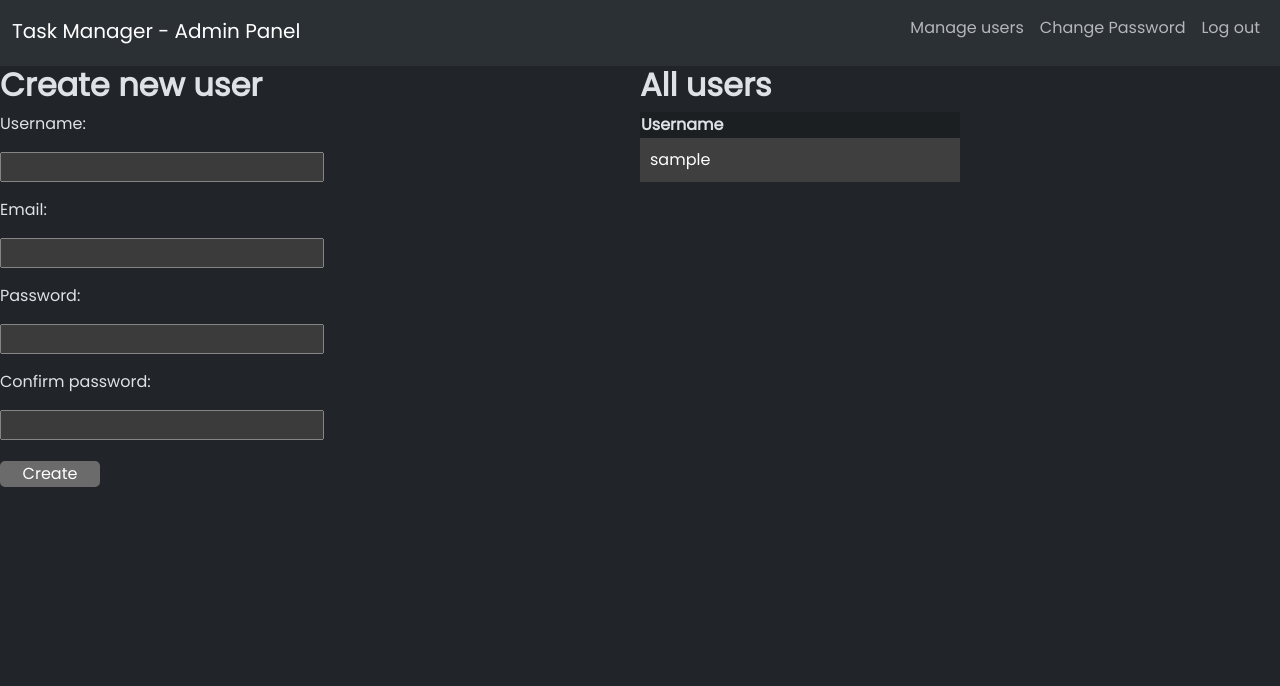
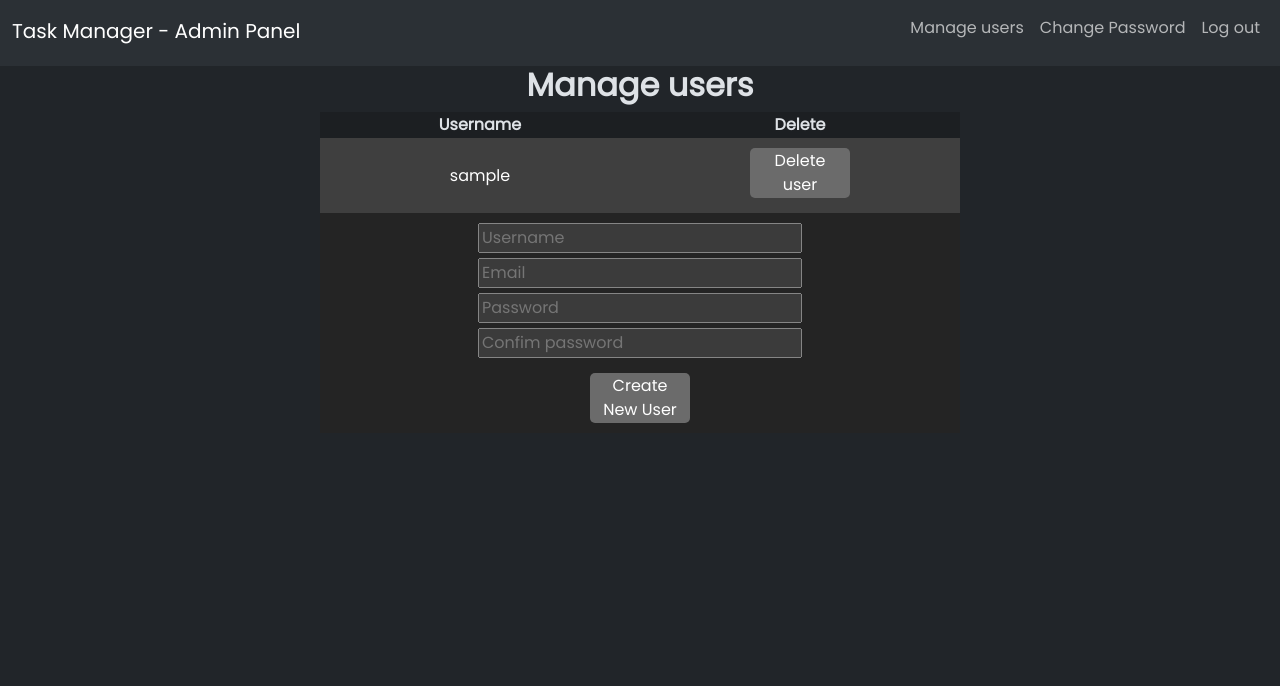
Before and after one commit to bartoszb0/cs50w-final-project, a Django app: page /new_user in a window 1280 px wide. Shown: the top 686 px of the page. After the commit the page ends 423 px from the top, so only its background shows below. Run offline with Django 5.2, Linux system fonts and the light colour scheme; a user stored in the database is signed in; tables that the repository leaves empty hold one stand-in row (values such as "Sample post").

Commit message:
Added password change

```diff
--- a/tasks/static/tasks/script.js
+++ b/tasks/static/tasks/script.js
@@ -95,25 +95,50 @@ document.addEventListener('DOMContentLoaded', function() {
     });
 
 
-    // Show unfinished tasks for different users on new_user
-    if (window.location.pathname === '/new_user') {
-        window.addEventListener('load', function() {
-            fetchTasks(document.querySelector('.user').getAttribute('content'));
+    //Open and close modal for deleting user
+    document.querySelectorAll('.delete_but').forEach(function(element) {
+        element.addEventListener('click', function() {
+            this.parentElement.querySelector('.myModal-container').classList.add('show');
         })
+    })
 
-        document.querySelectorAll('.user').forEach(function(element) {
-            element.addEventListener('click', function() {
-                fetchTasks(element.getAttribute('content'))
+    document.querySelectorAll('.confirm_delete').forEach(function(element) {
+        element.addEventListener('click', function() {
+            delete_user(element.getAttribute('content'))
+        })
+    })
 
+    function delete_user(user_id) {
+        const csrf_token = document.querySelector('meta[name="csrf-token"]').getAttribute('content');
+
+        fetch('new_user', {
+            method: 'DELETE',
+            headers: {
+                'Content-type': 'application/json',
+                'X-CSRFToken': csrf_token,
+            },
+            body: JSON.stringify({
+                user_id: user_id,
             })
         })
+        .then(response => {
+            if (response.status === 204) {
+                return null;
+            }
+            return response.json();
+        })
+        .then(data => {
+            if (data) {
+                console.log('Success:', data);
+            } else {
+                console.log('User deleted successfully.');
+            }
+        })
+        .catch(error => {
+            console.error('Error:', error);
+        });
+        location.reload();
     }
-
-    function fetchTasks(username) {
-        const csrf_token = document.querySelector('meta[name="csrf-token"]').getAttribute('content');
-        console.log(username)
-    }
-
 
 
     // Display UNFINISHED or FINISHED TASKS
--- a/tasks/static/tasks/styles.css
+++ b/tasks/static/tasks/styles.css
@@ -42,6 +42,7 @@ div {
     text-align: center;
     display: flex;
     justify-content: center;
+    align-items: center;
     flex-direction: column;
 }
 
@@ -54,6 +55,13 @@ div {
         justify-content: center;
     }
 
+    #create_task {
+        background-color: #2d3033;
+        border: 1px solid #2d3033;
+        padding: 10px;
+        border-radius: 5px;
+    }
+
     .new_task #id_name, #id_deadline, #id_priority, #id_assigned_to,  #id_description {
         width: 500px;
         display: block;
@@ -63,15 +71,16 @@ div {
         height: 60px;
     }
 
-    #submit_button, .close {
-        margin-top: 5px;
+    #submit_button, .close, .delete_but, .confirm_delete {
+        margin-top: 10px;
+        overflow-wrap: break-word;
         color: white;
         border: none;
         border-radius: 5px;
         width: 100px;
     }
 
-    #submit_button:hover, .close:hover {
+    #submit_button:hover, .close:hover, .delete_but:hover, .confirm_delete:hover {
         background-color: #464646;
     }
 
@@ -224,24 +233,11 @@ div {
     /* MANAGE STAFF */
 
     .new_user_main {
+        text-align: center;
         display: flex;
-        flex-direction: row;
-    }
-
-    .new_user_main .left {
-        width: 50%;
-        height: 90vw;
-    }
-
-    .new_user_main .right {
-        width: 50%;
-        height: 90vw;
-    }
-
-    .new_user_main .tasks .all_tasks {
-        width: 100%;
-        padding: 5px;
-        text-align: center;
+        flex-direction: column;
+        justify-content: center;
+        align-items: center;
     }
 
     /* USER BODY */
@@ -249,3 +245,45 @@ div {
     .user_body {
         text-align: center;
     }
+
+    .user_body .all_tasks {
+        height: auto;
+        max-height: 650px;
+      }
+
+    .delete_user .delete_but {
+        width: 200px;
+    }
+
+    .delete_but:hover, .confirm_delete:hover {
+        background-color: rgb(129, 55, 55);
+    }
+
+    /* MODAL, DELETE USER */
+    .myModal .confirm_delete {
+        margin-left: 10px;
+    }
+
+    .new_user_main .tasks_table td {
+        justify-content: center;
+        align-items: center;
+    }
+
+    .new_user_main .delete_but {
+        margin-top: 0px;
+    }
+
+
+
+/* LOGIN, REGISTER, CHANGE PASSWORD FORMS */
+
+.form-group {
+    width: 500px;
+}
+
+.log-div {
+    margin-top: 20px;
+    display: flex;
+    justify-content: center;
+    align-items: center;
+}
--- a/tasks/templates/tasks/admin_panel.html
+++ b/tasks/templates/tasks/admin_panel.html
@@ -3,7 +3,7 @@
 {% block body %}
 
     <div class="admin_panel">
-        <div>
+        <div id="create_task">
             <h2><strong>CREATE AND ASSIGN NEW TASK</strong></h2>
             <div class="new_task">
                 <form action="{% url 'add_assign_task' %}" method="post">
--- a/tasks/templates/tasks/layout.html
+++ b/tasks/templates/tasks/layout.html
@@ -32,7 +32,7 @@
                   </li>
                     {% endif %}
                   <li class="nav-item">
-                    <a class="nav-link" href="#">Change Password</a>
+                    <a class="nav-link" href="{% url 'change_password' %}">Change Password</a>
                   </li>
                   <li class="nav-item">
                     <a class="nav-link" href="{% url 'logout' %}">Log out</a>
--- a/tasks/templates/tasks/login.html
+++ b/tasks/templates/tasks/login.html
@@ -8,6 +8,7 @@
         <div>{{ message }}</div>
     {% endif %}
 
+    <div>
         <form action="{% url 'login' %}" method="post">
             {% csrf_token %}
             <div class="form-group">
@@ -18,6 +19,7 @@
             </div>
             <input class="btn btn-primary" type="submit" value="Login">
         </form>
+    </div>
 
     Interested in creating ADMIN account? <a href="{% url 'register' %}">Register here.</a>
 
--- a/tasks/templates/tasks/new_user.html
+++ b/tasks/templates/tasks/new_user.html
@@ -4,42 +4,65 @@
 
     <div class="new_user_main"> <!-- whole page-->
 
-        <div class="left"> <!-- left div-->
-
-            <div class="create"> <!-- upper left div -->
-                <h2><strong>Create new user</strong></h2>
-                <form action="{% url 'new_user' %}" method="post">
-                    {% csrf_token %}
-                    Username:<p></p><input required type="text" name="username">
-                    <p></p>
-                    Email:<p></p><input required type="email" name="email">
-                    <p></p>
-                    Password:<p></p><input required type="password" name="password">
-                    <p></p>
-                    Confirm password:<p></p><input required type="password" name="confirmation">
-                    <p></p>
-                    <button type="submit" id="submit_button">Create</button>
-                </form>
-            </div>
-        </div>
-
-        <div class="right"> <!-- right div-->
-            <h2><strong>All users</strong></h2>
         <table class="tasks_table" style="width: 50%">
+            <h2><strong>Manage users</strong></h2>
             <tr style="color: #dee2e6">
                 <th>Username</th>
+                <th>Delete</th>
             </tr>
             {% for user in users %}
                 <tr>
                     <td><a href="{% url 'index_user' user.username %}">{{ user.username }}</a></td>
+                    <td>
+                        <div>
+                            <button class="delete_but">Delete user</button>
+                            <div class="myModal-container">
+                                <div class="myModal">
+                                    <h1>Are you sure you want to delete <span style="color: rgb(129, 55, 55);">{{ user.username }}'s</span> account and all of his tasks?</h1>
+                                    <div id="buttons">
+                                        <button class="close">
+                                            Go back
+                                        </button>
+                                        <button class="confirm_delete" content="{{ user.id }}">
+                                            Delete
+                                        </button>
+                                    </div>
+                                </div>
+                            </div>
+                        </div>
+                    </td>
                 </tr>
             {% empty %}
                 <tr>
                     <td colspan="1" style="text-align: center;">No tasks available</td>
                 </tr>
             {% endfor %}
+            <tr>
+                <td colspan="2">
+                    <form action="{% url 'new_user' %}" method="post" id="user_form">
+                        {% csrf_token %}
+                        <div>
+                            <input required type="text" name="username" placeholder="Username">
+                        </div>
+
+                        <div>
+                            <input required type="email" name="email" placeholder="Email">
+                        </div>
+
+                        <div>
+                            <input required type="password" name="password" placeholder="Password">
+                        </div>
+
+                        <div>
+                            <input required type="password" name="confirmation" placeholder="Confim password">
+                        </div>
+
+                        <button type="submit" id="submit_button">Create New User</button>
+                    </form>
+                </td>
+            </tr>
         </table>
-        </div>
+
 
     </div>
 
--- a/tasks/templates/tasks/register.html
+++ b/tasks/templates/tasks/register.html
@@ -8,6 +8,7 @@
         <div>{{ message }}</div>
     {% endif %}
 
+    <div>
         <form action="{% url 'register' %}" method="post">
             {% csrf_token %}
             <div class="form-group">
@@ -24,6 +25,7 @@
             </div>
             <input class="btn btn-primary" type="submit" value="Register">
         </form>
+    </div>
 
     Already have an account? <a href="{% url 'login' %}">Log In here.</a>
 
--- a/tasks/urls.py
+++ b/tasks/urls.py
@@ -10,6 +10,6 @@ urlpatterns = [
     path("add_assign_task", views.add_assign_task, name="add_assign_task"),
     path("new_user", views.new_user, name="new_user"),
     path("marktask", views.marktask, name="marktask"),
-    path("task/<int:id>", views.show_task, name="show_task"),
+    path("change_password", views.change_password, name="change_password"),
     path("<str:username>", views.index_user, name="index_user"),
 ]
--- a/tasks/views.py
+++ b/tasks/views.py
@@ -1,5 +1,5 @@
 import json
-from django.contrib.auth import authenticate, login, logout
+from django.contrib.auth import authenticate, login, logout, update_session_auth_hash
 from django.contrib import messages
 from django.contrib.auth.decorators import login_required
 from django.http import HttpResponseRedirect, JsonResponse, HttpResponse
@@ -59,6 +59,37 @@ def logout_view(request):
     logout(request)
     return HttpResponseRedirect(reverse("login"))
 
+@login_required
+def change_password(request):
+    if request.method == "POST":
+        old_password = request.POST["old_password"]
+        new_password = request.POST["new_password"]
+        confirmation = request.POST["confirmation"]
+
+        if not old_password or not new_password or not confirmation:
+            messages.warning(request, "All fields are required.")
+            return HttpResponseRedirect(reverse("change_password"))
+
+        user = request.user
+        print(f"!!!!!!!!!!!!!!!!!!!!{user}")
+
+        if user.check_password(old_password):
+            if new_password == confirmation:
+                user.set_password(new_password)
+                user.save()
+                update_session_auth_hash(request, user)
+                messages.success(request, "Password changed succesfully")
+                return HttpResponseRedirect(reverse("change_password"))
+            else:
+                messages.warning(request, "Passwords are not the same")
+                return HttpResponseRedirect(reverse("change_password"))
+        else:
+            messages.warning(request, "Current password is incorrect")
+            return HttpResponseRedirect(reverse("change_password"))
+
+    else:
+        return render(request, "tasks/change_password.html")
+
 
 @login_required
 def index(request):
@@ -76,10 +107,11 @@ def index(request):
 @login_required
 def index_user(request, username):
     user = User.objects.get(username=username)
-    boss = user.boss.first()
+    boss = user.boss.all()
     # Only user and his boss have access to his tasks
-    if request.user == boss or request.user == user:
+    if request.user in boss or request.user == user:
         return render(request, "tasks/user.html", {
+            "user": user,
             "unfinished_tasks": Task.objects.filter(assigned_to=user).exclude(status="Done").order_by("deadline"),
             "finished_tasks": Task.objects.filter(assigned_to=user).exclude(status="To be done").order_by("deadline"),
         })
@@ -112,17 +144,6 @@ def add_assign_task(request):
 
 
 @login_required
-def show_task(request, id): #TODO - maybe delete this and use modal instead
-    task = Task.objects.get(id=id)
-    if task.assigned_to == request.user or task.assigned_by == request.user:
-        messages.success(request, "Authorized")
-        return HttpResponseRedirect(reverse('index'))
-    else:
-        messages.warning(request, "Unauthorized")
-        return HttpResponseRedirect(reverse('index'))
-
-
-@login_required
 @admin_required
 def new_user(request):
     if request.method == "POST":
@@ -142,6 +163,14 @@ def new_user(request):
         else:
             messages.success(request, "User created.")
             return HttpResponseRedirect(reverse('new_user'))
+
+    elif request.method == "DELETE":
+        data = json.loads(request.body)
+        user = User.objects.get(id=data["user_id"])
+        Task.objects.filter(assigned_to=user).all().delete()
+        user.delete()
+
+        return JsonResponse({}, status=204)
 
     else:
         users = User.objects.filter(boss=request.user)
```
Also changed, not shown: tasks/templates/tasks/change_password.html (added, +22 -0 lines), tasks/templates/tasks/display_tables.html (+24 -7 lines), tasks/templates/tasks/user.html (line endings or trailing spaces). Lines whose indentation alone changed are shown as unchanged.
